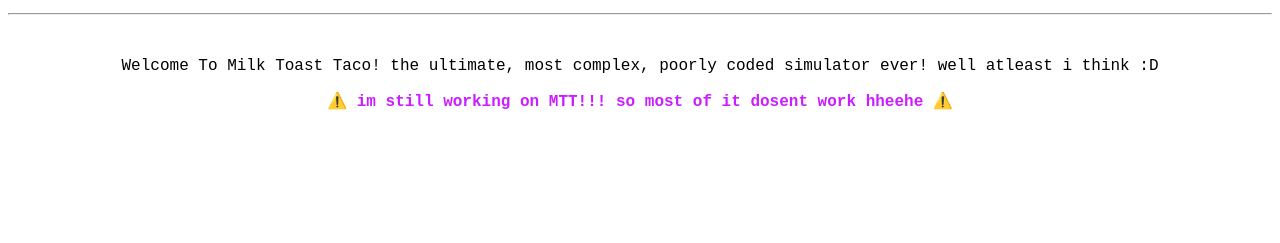
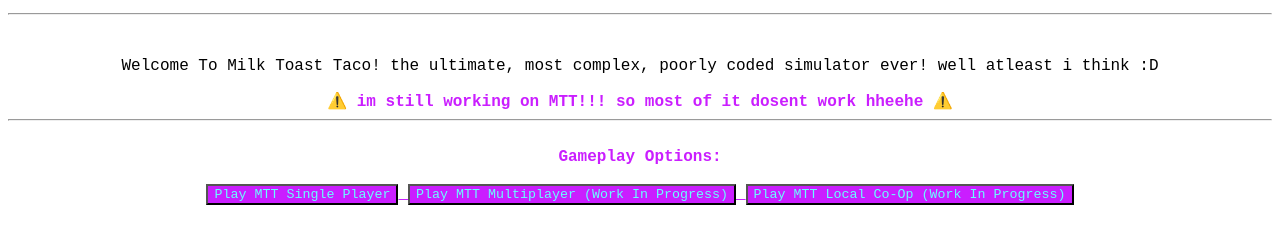
Before and after one commit to FunnyTom777/MTT-Ultimate-Ultimate-SuperUltimate, a plain HTML site: page index.html in a window 1280 px wide. Shown: the part 163-406 px from the top of the page. Drawn offline with Linux system fonts and the light colour scheme; a web font is replaced by a local one.

Commit message:
add gameplay buttons to index.html

```diff
--- a/index.html
+++ b/index.html
@@ -14,6 +14,21 @@
         <br>
         <p>Welcome To Milk Toast Taco! the ultimate, most complex, poorly coded simulator ever! well atleast i think :D</p>
         <strong>⚠️ im still working on MTT!!! so most of it dosent work hheehe ⚠️</strong>
+        <hr>
+        <br>
+        <strong>Gameplay Options:</strong>
+        <br>
+        <br>
+        <a href="mttsp.html">
+            <button>Play MTT Single Player</button>
+        </a>
+        <a href="mttmultiplayer.html">
+            <button>Play MTT Multiplayer (Work In Progress)</button>
+        </a>
+        <a href="mttcoop.html">
+            <button>Play MTT Local Co-Op (Work In Progress)</button>
+        </a>
+
     </center>
 </body>
 </html>
```
